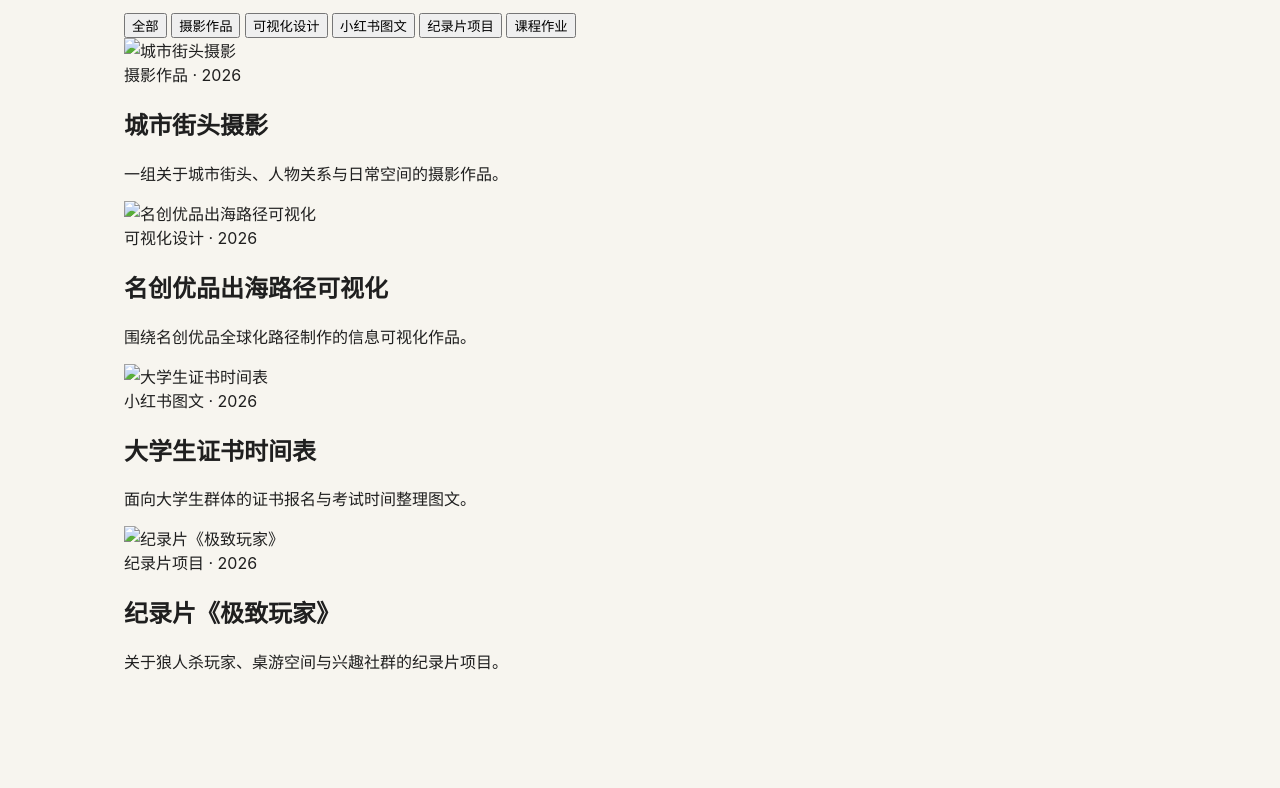
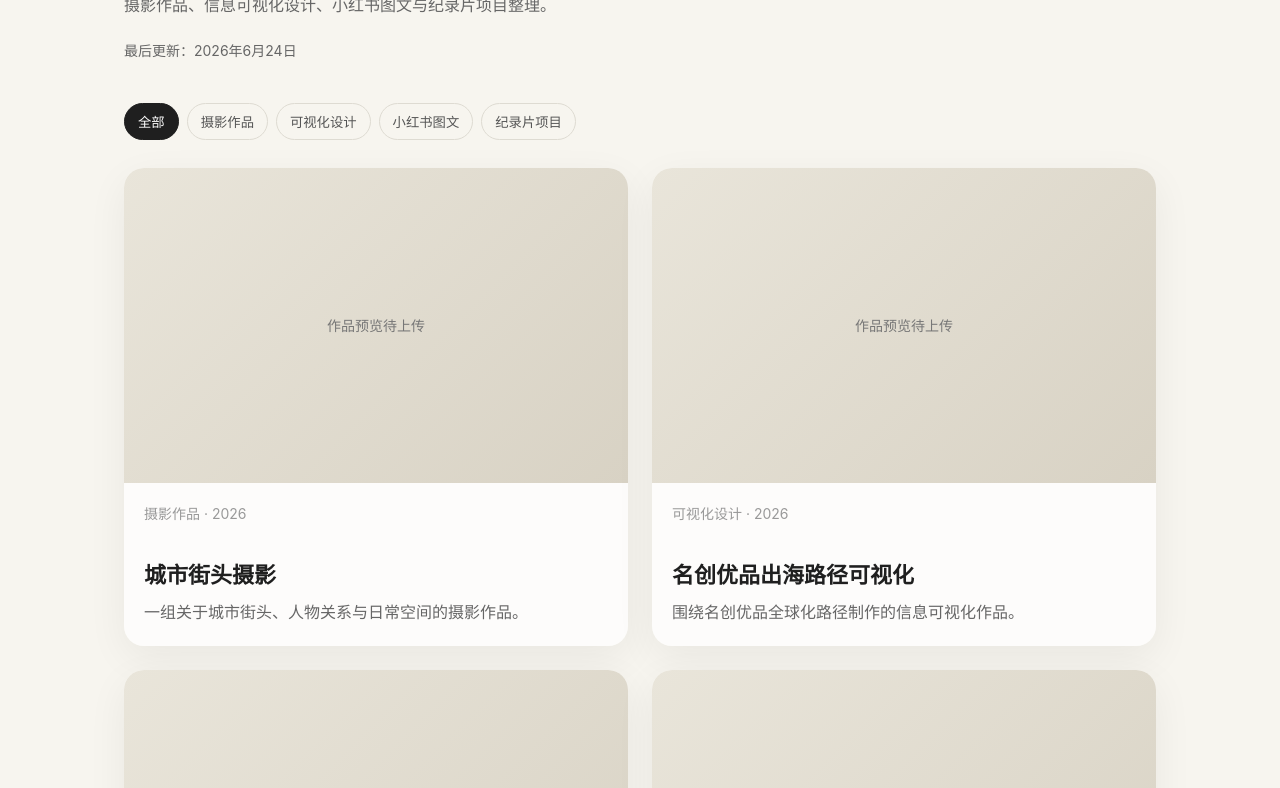
Before and after one commit to lch714285-stack/luochen.vip, a website: page works.html in a window 1280 px wide. Shown: the part 272-1060 px from the top of the page. Drawn offline with Linux system fonts and the light colour scheme.

Commit message:
Add data-driven portfolio publishing

```diff
--- /dev/null
+++ b/data/works.json
@@ -0,0 +1,49 @@
+{
+  "updatedAt": "2026-06-25T00:00:00+08:00",
+  "works": [
+    {
+      "id": "photo-2026-001",
+      "title": "城市街头摄影",
+      "category": "photography",
+      "categoryName": "摄影作品",
+      "year": "2026",
+      "image": "assets/images/photography/photo-2026-001.webp",
+      "description": "一组关于城市街头、人物关系与日常空间的摄影作品。",
+      "published": true,
+      "publishedAt": "2026-05-17"
+    },
+    {
+      "id": "viz-2026-miniso-001",
+      "title": "名创优品出海路径可视化",
+      "category": "visualization",
+      "categoryName": "可视化设计",
+      "year": "2026",
+      "image": "assets/images/visualization/viz-2026-miniso-001.webp",
+      "description": "围绕名创优品全球化路径制作的信息可视化作品。",
+      "published": true,
+      "publishedAt": "2026-05-17"
+    },
+    {
+      "id": "xhs-2026-certificate-001",
+      "title": "大学生证书时间表",
+      "category": "xiaohongshu",
+      "categoryName": "小红书图文",
+      "year": "2026",
+      "image": "assets/images/xiaohongshu/xhs-2026-certificate-001.webp",
+      "description": "面向大学生群体的证书报名与考试时间整理图文。",
+      "published": true,
+      "publishedAt": "2026-05-17"
+    },
+    {
+      "id": "doc-2026-player-001",
+      "title": "纪录片《极致玩家》",
+      "category": "documentary",
+      "categoryName": "纪录片项目",
+      "year": "2026",
+      "image": "assets/images/documentary/doc-2026-player-001.webp",
+      "description": "关于狼人杀玩家、桌游空间与兴趣社群的纪录片项目。",
+      "published": true,
+      "publishedAt": "2026-05-17"
+    }
+  ]
+}
--- a/style.css
+++ b/style.css
@@ -161,6 +161,119 @@ h1 {
   max-width: 680px;
 }
 
+.page-title {
+  margin: 40px 0;
+}
+
+.page-title h1 {
+  font-size: clamp(48px, 8vw, 88px);
+}
+
+.page-title p {
+  margin: 18px 0 0;
+  color: #666;
+  line-height: 1.8;
+}
+
+.works-updated-at {
+  font-size: 14px;
+  color: #888;
+}
+
+.filter-bar {
+  display: flex;
+  flex-wrap: wrap;
+  gap: 8px;
+  margin-bottom: 28px;
+}
+
+.filter-btn {
+  border: 1px solid #dedbd2;
+  border-radius: 999px;
+  background: transparent;
+  padding: 8px 13px;
+  color: #555;
+  cursor: pointer;
+}
+
+.filter-btn:hover,
+.filter-btn.active {
+  border-color: #1f1f1f;
+  background: #1f1f1f;
+  color: #fff;
+}
+
+.works-grid {
+  display: grid;
+  grid-template-columns: repeat(2, minmax(0, 1fr));
+  gap: 24px;
+}
+
+.work-card {
+  overflow: hidden;
+  border-radius: 20px;
+  background: rgba(255, 255, 255, 0.75);
+  box-shadow: 0 12px 40px rgba(0, 0, 0, 0.06);
+  transition: transform 0.2s ease, box-shadow 0.2s ease;
+}
+
+.work-card:hover {
+  transform: translateY(-4px);
+  box-shadow: 0 18px 50px rgba(0, 0, 0, 0.09);
+}
+
+.work-media {
+  aspect-ratio: 16 / 10;
+  background: #e9e5da;
+}
+
+.work-media img {
+  width: 100%;
+  height: 100%;
+  display: block;
+  object-fit: cover;
+}
+
+.work-media.is-placeholder {
+  display: grid;
+  place-items: center;
+  padding: 20px;
+  color: #777;
+  font-size: 14px;
+  background: linear-gradient(135deg, #e9e5da, #d8d2c4);
+}
+
+.work-info {
+  padding: 20px;
+}
+
+.work-meta {
+  color: #999;
+  font-size: 14px;
+}
+
+.work-info h2 {
+  margin: 34px 0 10px;
+  font-size: 22px;
+}
+
+.work-info p,
+.empty-state,
+.works-status {
+  margin: 0;
+  color: #666;
+  line-height: 1.7;
+}
+
+.empty-state {
+  grid-column: 1 / -1;
+  padding: 32px 0;
+}
+
+.works-status {
+  margin-top: 18px;
+}
+
 footer {
   max-width: 1080px;
   margin: 0 auto;
@@ -198,6 +311,10 @@ footer a {
     grid-template-columns: 1fr;
   }
 
+  .works-grid {
+    grid-template-columns: 1fr;
+  }
+
   .card {
     min-height: 180px;
   }
--- a/works.html
+++ b/works.html
@@ -19,18 +19,13 @@
     <section class="page-title">
       <h1>作品集</h1>
       <p>摄影作品、信息可视化设计、小红书图文与纪录片项目整理。</p>
+      <p id="works-updated-at" class="works-updated-at" aria-live="polite"></p>
     </section>
 
-    <section class="filter-bar">
-      <button class="filter-btn active" data-category="all">全部</button>
-      <button class="filter-btn" data-category="photography">摄影作品</button>
-      <button class="filter-btn" data-category="visualization">可视化设计</button>
-      <button class="filter-btn" data-category="xiaohongshu">小红书图文</button>
-      <button class="filter-btn" data-category="documentary">纪录片项目</button>
-      <button class="filter-btn" data-category="course">课程作业</button>
-    </section>
+    <section id="filter-bar" class="filter-bar" aria-label="作品分类"></section>
 
-    <section id="works-grid" class="works-grid"></section>
+    <section id="works-grid" class="works-grid" aria-live="polite"></section>
+    <p id="works-status" class="works-status" role="status"></p>
   </main>
 
   <script src="works.js"></script>
--- a/works.js
+++ b/works.js
@@ -1,71 +1,114 @@
-const works = [
-  {
-    title: "城市街头摄影",
-    category: "photography",
-    categoryName: "摄影作品",
-    year: "2026",
-    image: "assets/images/photography/photo-2026-001.webp",
-    description: "一组关于城市街头、人物关系与日常空间的摄影作品。"
-  },
-  {
-    title: "名创优品出海路径可视化",
-    category: "visualization",
-    categoryName: "可视化设计",
-    year: "2026",
-    image: "assets/images/visualization/viz-2026-miniso-001.webp",
-    description: "围绕名创优品全球化路径制作的信息可视化作品。"
-  },
-  {
-    title: "大学生证书时间表",
-    category: "xiaohongshu",
-    categoryName: "小红书图文",
-    year: "2026",
-    image: "assets/images/xiaohongshu/xhs-2026-certificate-001.webp",
-    description: "面向大学生群体的证书报名与考试时间整理图文。"
-  },
-  {
-    title: "纪录片《极致玩家》",
-    category: "documentary",
-    categoryName: "纪录片项目",
-    year: "2026",
-    image: "assets/images/documentary/doc-2026-player-001.webp",
-    description: "关于狼人杀玩家、桌游空间与兴趣社群的纪录片项目。"
-  }
-];
+const grid = document.getElementById("works-grid");
+const filterBar = document.getElementById("filter-bar");
+const status = document.getElementById("works-status");
+const updatedAt = document.getElementById("works-updated-at");
+let works = [];
+let activeCategory = "all";
 
-const grid = document.getElementById("works-grid");
-const buttons = document.querySelectorAll(".filter-btn");
+function createElement(tagName, className, text) {
+  const element = document.createElement(tagName);
+  if (className) element.className = className;
+  if (text) element.textContent = text;
+  return element;
+}
 
-function renderWorks(category = "all") {
+function renderUpdatedAt(value) {
+  if (!value) return;
+  const date = new Date(value);
+  if (Number.isNaN(date.getTime())) return;
+
+  updatedAt.textContent = `最后更新：${new Intl.DateTimeFormat("zh-CN", {
+    year: "numeric",
+    month: "long",
+    day: "numeric"
+  }).format(date)}`;
+}
+
+function renderFilters() {
+  filterBar.replaceChildren();
+  const categories = new Map();
+  works.forEach((work) => categories.set(work.category, work.categoryName));
+
+  const options = [["all", "全部"], ...categories];
+  options.forEach(([category, name]) => {
+    const button = createElement("button", "filter-btn", name);
+    button.type = "button";
+    button.dataset.category = category;
+    button.classList.toggle("active", category === activeCategory);
+    button.addEventListener("click", () => {
+      activeCategory = category;
+      renderFilters();
+      renderWorks();
+    });
+    filterBar.append(button);
+  });
+}
+
+function renderWorks() {
   grid.innerHTML = "";
 
-  const filteredWorks = category === "all"
+  const filteredWorks = activeCategory === "all"
     ? works
-    : works.filter(work => work.category === category);
+    : works.filter((work) => work.category === activeCategory);
 
-  filteredWorks.forEach(work => {
-    const card = document.createElement("article");
+  if (filteredWorks.length === 0) {
+    grid.append(createElement("p", "empty-state", "这个分类暂时没有公开作品。"));
+    return;
+  }
+
+  filteredWorks.forEach((work) => {
+    const card = work.url ? document.createElement("a") : document.createElement("article");
     card.className = "work-card";
+    if (work.url) {
+      card.href = work.url;
+      card.target = "_blank";
+      card.rel = "noreferrer";
+    }
 
-    card.innerHTML = `
-      <img src="${work.image}" alt="${work.title}" loading="lazy">
-      <div class="work-info">
-        <span>${work.categoryName} · ${work.year}</span>
-        <h2>${work.title}</h2>
-        <p>${work.description}</p>
-      </div>
-    `;
+    const media = createElement("div", "work-media");
+    if (work.image) {
+      const image = document.createElement("img");
+      image.src = work.image;
+      image.alt = work.title;
+      image.loading = "lazy";
+      image.addEventListener("error", () => {
+        image.remove();
+        media.classList.add("is-placeholder");
+        media.textContent = "作品预览待上传";
+      }, { once: true });
+      media.append(image);
+    } else {
+      media.classList.add("is-placeholder");
+      media.textContent = "作品预览待上传";
+    }
+
+    const info = createElement("div", "work-info");
+    info.append(
+      createElement("span", "work-meta", `${work.categoryName} · ${work.year}`),
+      createElement("h2", "", work.title),
+      createElement("p", "", work.description)
+    );
+    card.append(media, info);
 
     grid.appendChild(card);
   });
 }
 
-buttons.forEach(button => {
-  button.addEventListener("click", () => {
-    buttons.forEach(btn => btn.classList.remove("active"));
-    button.classList.add("active");
-    renderWorks(button.dataset.category);
-  });
-});
+async function loadWorks() {
+  try {
+    const response = await fetch("data/works.json", { cache: "no-store" });
+    if (!response.ok) throw new Error("作品数据无法读取");
 
-renderWorks();
+    const data = await response.json();
+    works = (data.works || [])
+      .filter((work) => work.published !== false)
+      .sort((a, b) => (b.publishedAt || "").localeCompare(a.publishedAt || ""));
+    renderUpdatedAt(data.updatedAt);
+    renderFilters();
+    renderWorks();
+  } catch (error) {
+    status.textContent = "作品数据暂时无法加载，请稍后重试。";
+  }
+}
+
+loadWorks();
```
Also changed, not shown: package.json (added, +7 -0 lines), scripts/validate-works.mjs (added, +29 -0 lines), .github/workflows/validate-works.yml (added), README.md.
